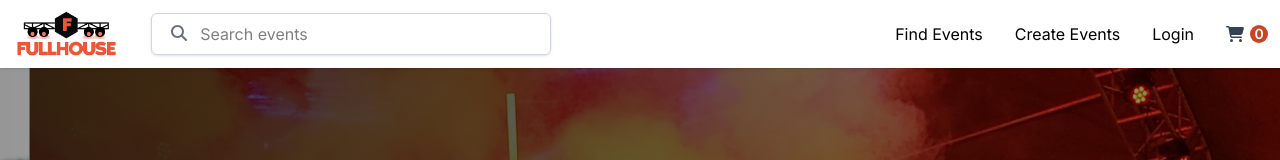
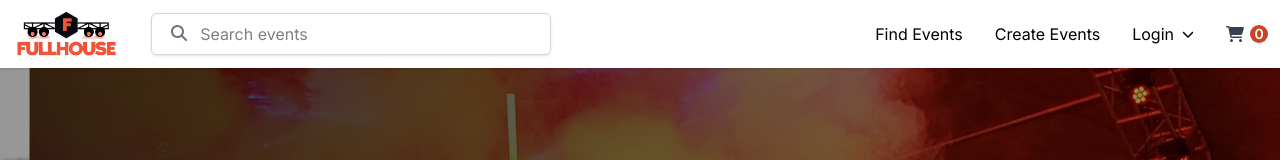
Before and after one commit to Mariam-Senzia/fullhouse, a React (Vite) app in the folder client/: page / in a window 1280 px wide. Shown: the top 160 px of the page. Built offline with nearby package versions, Linux system fonts and the light colour scheme.

Commit message:
Add login menu for buyer and merchant pages

```diff
--- a/client/src/App.tsx
+++ b/client/src/App.tsx
@@ -1,9 +1,10 @@
 import { BrowserRouter, Route, Routes } from "react-router-dom";
 import "./App.css";
 import Home from "./pages/Home";
-import Login from "./pages/Login";
 import CreateEvents from "./pages/CreateEvents";
 import EventDetails from "./pages/EventDetails";
+import BuyerLogin from "./pages/BuyerLogin";
+import MerchantLogin from "./pages/MerchantLogin";
 
 function App() {
   return (
@@ -11,7 +12,8 @@ function App() {
       <BrowserRouter>
         <Routes>
           <Route path="/" element={<Home />} />
-          <Route path="/login" element={<Login />} />
+          <Route path="/buyerLogin" element={<BuyerLogin />} />
+          <Route path="/merchantLogin" element={<MerchantLogin />} />
           <Route path="/createEvents" element={<CreateEvents />} />
           <Route path="/eventDetails" element={<EventDetails />} />
         </Routes>
--- a/client/src/components/home/Navbar.tsx
+++ b/client/src/components/home/Navbar.tsx
@@ -1,10 +1,20 @@
-import { FaBars, FaCartShopping, FaRegRectangleXmark } from "react-icons/fa6";
+import {
+  FaBars,
+  FaCartShopping,
+  FaChevronDown,
+  FaRegRectangleXmark,
+  FaStore,
+  FaUser,
+  FaX,
+} from "react-icons/fa6";
 import Search from "./Search";
 import { useState } from "react";
 import Container from "../global/container";
 
 const Navbar = () => {
   const [isMenuOpen, setIsMenuOpen] = useState(false);
+  const [loginMenu, setLoginMenu] = useState(false);
+
   return (
     <>
       <nav className="bg-white w-full py-2 sticky top-0 z-50 shadow-sm">
@@ -37,12 +47,54 @@ const Navbar = () => {
               >
                 Create Events
               </a>
-              <a
-                href="/login"
-                className="transition-transform hover:text-[#cc4324] duration-300"
-              >
-                Login
-              </a>
+
+              <div className="relative">
+                <button
+                  className="transition-transform hover:text-[#cc4324] duration-300 flex items-center gap-2"
+                  onClick={() => setLoginMenu(!loginMenu)}
+                >
+                  Login
+                  <span>
+                    <FaChevronDown className="w-3 h-3" />
+                  </span>
+                </button>
+
+                {loginMenu && (
+                  <div
+                    className={
+                      "sm:hidden md:block border-t border-gray-200 absolute top-11 -right-18 z-50 w-70 overflow-hidden transition-all duration-300 rounded shadow-sm"
+                    }
+                  >
+                    <div className="px-5 pb-8 pt-4 space-y-8 bg-gray-50">
+                      <div className="flex justify-end">
+                        <FaX
+                          className="h-3 w-3"
+                          onClick={() => setLoginMenu(!loginMenu)}
+                        />
+                      </div>
+                      <div className="group flex items-center border-b border-gray-300 pb-5 gap-2">
+                        <FaUser className="text-md group-hover:text-[#cc4324] transition-transform duration-300" />
+                        <a
+                          href="/buyerLogin"
+                          className="block transition-transform group-hover:text-[#cc4324] duration-300"
+                        >
+                          Buyer Login
+                        </a>
+                      </div>
+                      <div className="group flex items-center gap-2">
+                        <FaStore className="text-md group-hover:text-[#cc4324] transition-transform duration-300" />
+                        <a
+                          href="/merchantLogin"
+                          className="block transition-transform group-hover:text-[#cc4324] duration-300"
+                        >
+                          Merchant Login
+                        </a>
+                      </div>
+                    </div>
+                  </div>
+                )}
+              </div>
+
               <button className="relative flex items-center justify-center pr-5">
                 <FaCartShopping className="text-gray-700 text-lg" />
                 <span className="absolute -right-0.5 md:-right-1 bg-[#cc4324] rounded-full text-white text-sm h-4.5 w-4.5 flex items-center justify-center font-semibold">
--- /dev/null
+++ b/client/src/pages/BuyerLogin.tsx
@@ -0,0 +1,9 @@
+const BuyerLogin = () => {
+  return (
+    <>
+      <div>Buyer Login</div>
+    </>
+  );
+};
+
+export default BuyerLogin;
--- a/client/src/pages/Login.tsx
+++ /dev/null
@@ -1,5 +0,0 @@
-const Login = () => {
-  return <div>Login</div>;
-};
-
-export default Login;
--- /dev/null
+++ b/client/src/pages/MerchantLogin.tsx
@@ -0,0 +1,5 @@
+const MerchantLogin = () => {
+  return <div>MerchantLogin</div>;
+};
+
+export default MerchantLogin;
```
Also changed, not shown: client/public/hero9.jpg (added).
